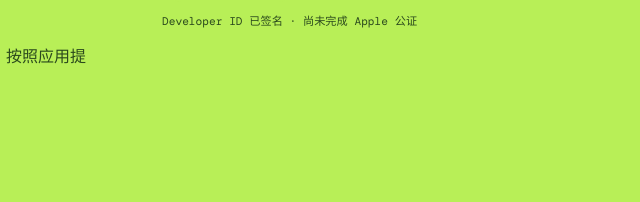
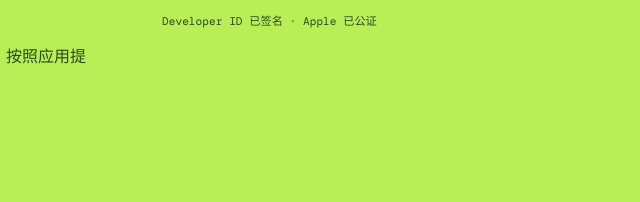
Before and after one commit to vibeforge2014/chargepilot-site, a website built with Vite: page index.html in a window 1280 px wide. Shown: the part 3321-3523 px from the top of the page, 620-1260 px from the left. Built offline with nearby package versions, Linux system fonts and the light colour scheme.

Commit message:
Mark ChargePilot 0.2.1 as notarized

```diff
--- a/index.html
+++ b/index.html
@@ -3,5 +3,5 @@
 <section class="section" id="features"><div class="shell"><p class="section-kicker">Built around your battery</p><h2 class="section-title">不是更多数据。是更好的充电决定。</h2><div class="feature-grid"><article class="feature"><span class="feature-index">01 / LIMIT</span><h3>可执行的充电上限</h3><p>将电量稳定在你设定的范围，并在需要出门时临时充满。</p></article><article class="feature"><span class="feature-index">02 / GUARD</span><h3>温度与健康保护</h3><p>监控电池温度，在过热时暂停充电，减少高温与满电叠加的压力。</p></article><article class="feature"><span class="feature-index">03 / FLOW</span><h3>实时能量流</h3><p>看清适配器输入、系统消耗、电池功率和健康趋势，而不是猜测。</p></article><article class="feature"><span class="feature-index">04 / SCHEDULE</span><h3>按生活节奏自动化</h3><p>为工作日、睡眠和出行设置定时策略，让充电管理自动发生。</p></article><article class="feature"><span class="feature-index">05 / CALIBRATE</span><h3>引导式电池校准</h3><p>跟随清晰步骤完成校准，修正长期使用后不准确的电量估算。</p></article><article class="feature"><span class="feature-index">06 / SHORTCUTS</span><h3>快捷指令与菜单栏</h3><p>无需打开主窗口，即可查看状态、切换策略或接入自动化流程。</p></article></div></div></section>
 <section class="section product-tour"><div class="shell"><div class="tour-heading"><div><p class="section-kicker">Actual product, no mockups</p><h2 class="section-title">你看到的，就是实际运行的 ChargePilot。</h2></div><p>所有关键状态集中在原生 macOS 界面中。数据清晰、操作直接，也不会用夸张的估算替代真实硬件读数。</p></div><div class="shot-grid"><figure class="app-shot dashboard-shot"><div class="window-bar"><span></span><span></span><span></span><small>实时仪表盘</small></div><img src="/images/chargepilot-dashboard.png" alt="ChargePilot 实时仪表盘，展示电池、电源适配器、温度与功率信息" width="1090" height="710"><figcaption>实时仪表盘 · 电池、电源和系统负载一览</figcaption></figure><figure class="app-shot energy-shot"><div class="window-bar"><span></span><span></span><span></span><small>能耗管理</small></div><img src="/images/chargepilot-energy.png" alt="ChargePilot 能耗管理界面，展示高功耗应用和节能设置" width="1090" height="710"><figcaption>能耗管理 · 快速定位高功耗应用</figcaption></figure></div></div></section>
 <section class="section"><div class="shell signal"><div class="signal-panel"><div class="signal-row"><span>电池状态</span><strong>健康</strong></div><div class="signal-row"><span>当前温度</span><strong>32.8°C</strong></div><div class="signal-row"><span>循环次数</span><strong>187</strong></div><div class="signal-row"><span>最大容量</span><strong>92%</strong></div></div><div class="signal-copy"><p class="section-kicker">Local by design</p><h2 class="section-title">电池数据，留在你的 Mac。</h2><p>核心监控与策略在本机运行。ChargePilot 不需要账号才能完成基本电池管理，也不会出售你的个人数据。</p><a class="button button-secondary" href="privacy-policy.html">阅读隐私政策</a></div></div></section>
-<section class="section download-section"><div class="shell download-card"><div><p class="section-kicker">Download for macOS</p><h2>准备好让充电更聪明了吗？</h2><p>下载 DMG，打开后将 ChargePilot 拖入“应用程序”文件夹。首次启用充电控制时，按照应用提示批准后台服务。</p></div><div class="download-actions"><a class="button button-primary" href="https://github.com/vibeforge2014/chargepilot/releases/download/v0.2.1/ChargePilot-0.2.1.dmg">下载 v0.2.1</a><small>Developer ID 已签名 · 尚未完成 Apple 公证</small></div></div></section>
+<section class="section download-section"><div class="shell download-card"><div><p class="section-kicker">Download for macOS</p><h2>准备好让充电更聪明了吗？</h2><p>下载 DMG，打开后将 ChargePilot 拖入“应用程序”文件夹。首次启用充电控制时，按照应用提示批准后台服务。</p></div><div class="download-actions"><a class="button button-primary" href="https://github.com/vibeforge2014/chargepilot/releases/download/v0.2.1/ChargePilot-0.2.1.dmg">下载 v0.2.1</a><small>Developer ID 已签名 · Apple 已公证</small></div></div></section>
 </main><div data-footer></div></body></html>
```
